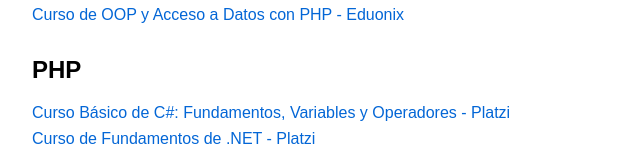
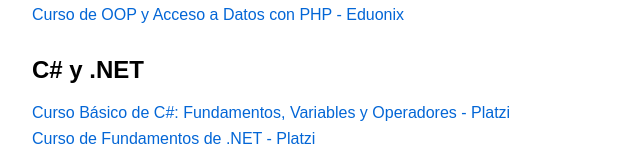
Before and after one commit to die06ang/Certificados, a plain HTML site: page index.html in a window 1280 px wide. Shown: the part 386-532 px from the top of the page, without its empty margins (0-640 px from the left). Drawn offline with Linux system fonts and the light colour scheme.

Commit message:
Update index.html

```diff
--- a/index.html
+++ b/index.html
@@ -36,7 +36,7 @@
   </div>
 
   <div class="categoria">
-    <h2>PHP</h2>
+    <h2>C# y .NET</h2>
     <ul>
       <li><a href="CSharp_.NET/diploma-csharp.pdf" target="_blank">Curso Básico de C#: Fundamentos, Variables y Operadores - Platzi</a></li>
       <li><a href="CSharp_.NET/diploma-fundamentos-net.pdf" target="_blank">Curso de Fundamentos de .NET - Platzi</a></li>
```
